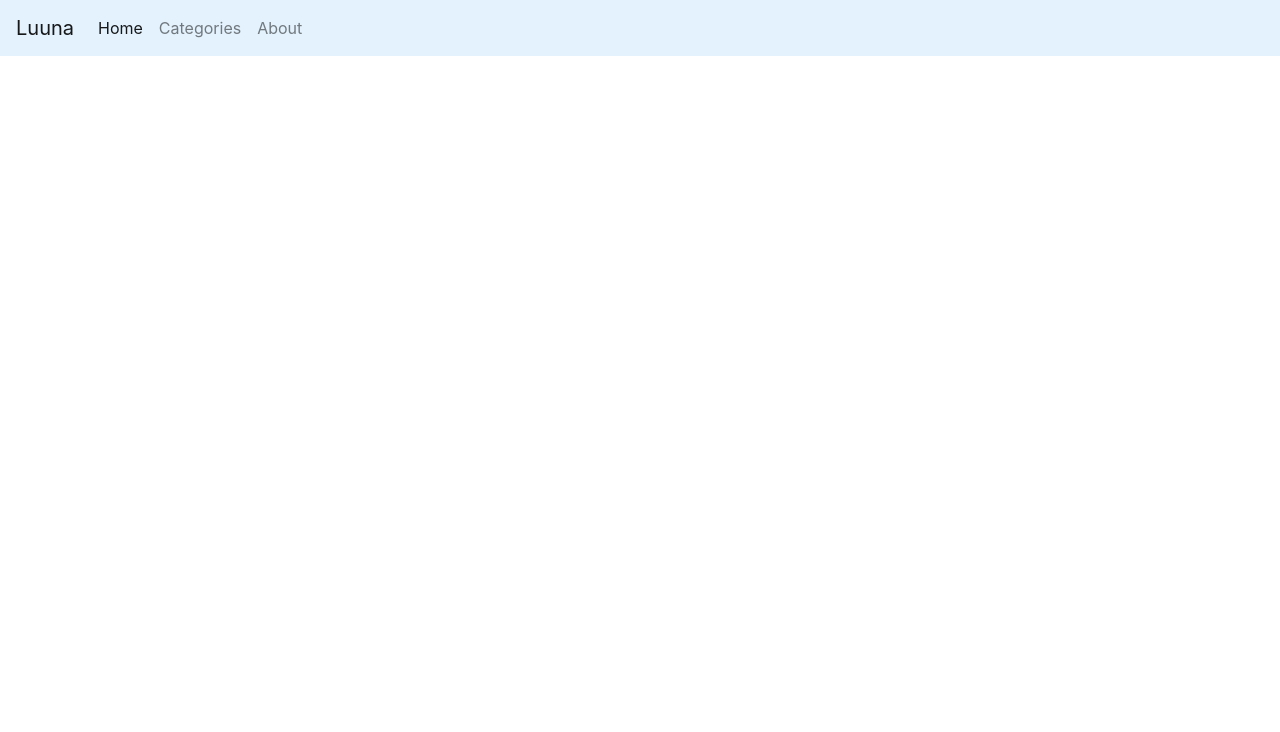
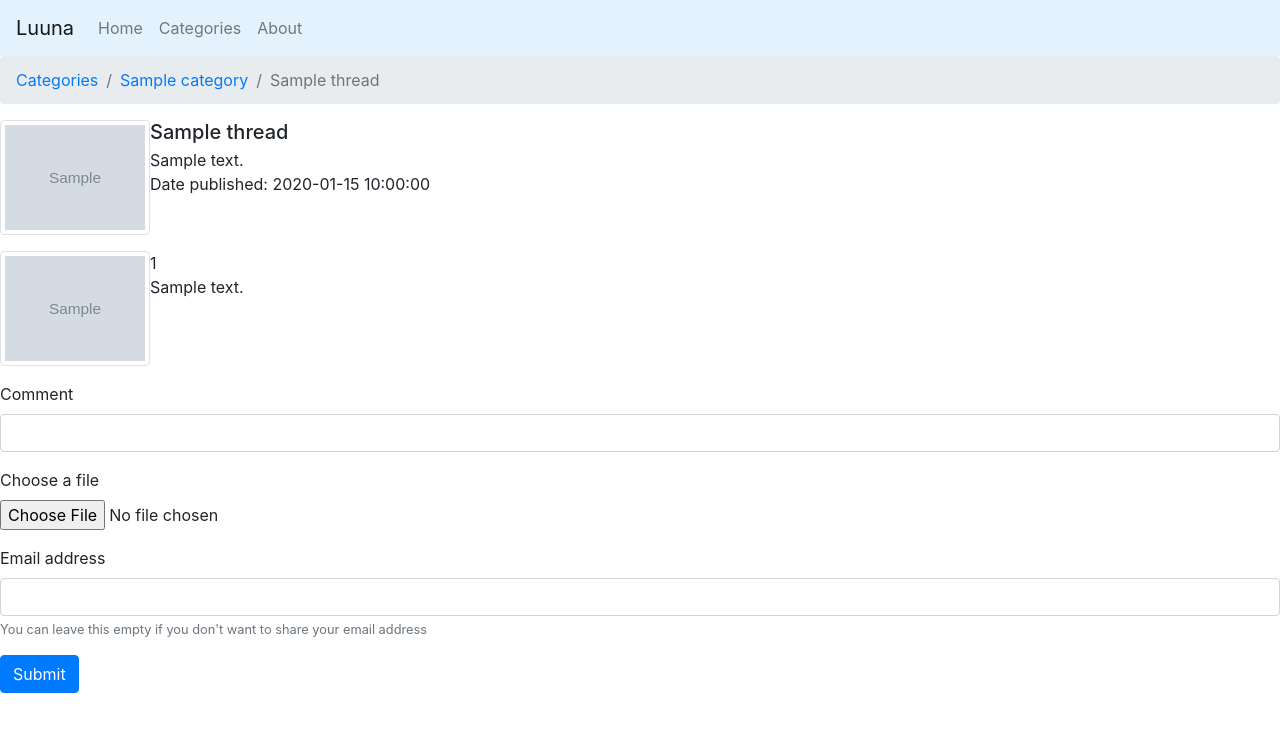
Before and after one commit to DanielFL0/LuunaBoard, a Flask app: page /board/1/thread/1 in a window 1280 px wide. Shown: the top 732 px of the page. Run offline with Flask 2, Linux system fonts and the light colour scheme; tables that the repository leaves empty hold one stand-in row (values such as "Sample post"); grey boxes marked "Sample" are stand-in pictures.

Commit message:
Modify thread.html

```diff
--- a/LuunaBoard/templates/thread.html
+++ b/LuunaBoard/templates/thread.html
@@ -21,8 +21,8 @@
 
         <div class="collapse navbar-collapse" id="navbarSupportedContent">
           <ul class="navbar-nav mr-auto">
-            <li class="nav-item active">
-              <a class="nav-link" href="{{ url_for('home') }}">Home<span class="sr-only">(current)</span></a>
+            <li class="nav-item">
+              <a class="nav-link" href="{{ url_for('home') }}">Home</a>
             </li>
             <li class="nav-item">
               <a class="nav-link" href="{{ url_for('categories') }}">Categories</a>
@@ -33,6 +33,53 @@
           </ul>
         </div>
       </nav>
-      <!--Rest of code below here-->
+      <!--Thread path-->
+      <nav aria-label="breadcrumb">
+        <ol class="breadcrumb">
+          <li class="breadcrumb-item"><a href="{{ url_for('categories') }}">Categories</a></li>
+          <li class="breadcrumb-item"><a href="{{ url_for('board', category=category.id) }}">{{ category.name }}</a></li>
+          <li class="breadcrumb-item active" aria-current="page">{{ thread.title }}</li>
+        </ol>
+      </nav>
+      <!--Thread display-->
+      <ul class="list-unstyled">
+          <li class="media">
+            <img src="{{ url_for('static', filename='media/' + thread.image) }}" class="img-thumbnail" alt="image" width="150" height="150">
+            <div class="media-body">
+              <h5 class="mt-0 mb-1">{{ thread.title }}</h5>
+                {{ thread.content}}<br>
+                Date published: {{ thread.date_posted}}
+            </div>
+          </li>
+      </ul>
+      <!--Comment display-->
+      <ul class="list-unstyled">
+        {% for comment in comments %}
+          <li class="media">
+            <img src="{{ url_for('static', filename='media/' + comment.image) }}" class="img-thumbnail" alt="image" width="150" height="150">
+            <div class="media-body">
+                {{ comment.id }}<br>
+                {{ comment.content}}
+            </div>
+          </li>
+        {% endfor %}
+      </ul>
+      <!--Form-->
+      <form method="post" enctype="multipart/form-data">
+        <div class="form-group">
+          <label for="exampleFormControlInput1">Comment</label>
+          <input type="text" class="form-control" name="content" id="content" required>
+        </div>
+        <div class="form-group">
+          <label for="exampleFormControlFile1">Choose a file</label>
+          <input type="file" class="form-control-file" name="image" id="image">
+        </div>
+        <div class="form-group">
+          <label for="exampleInputEmail1">Email address</label>
+          <input type="email" class="form-control" name="email" id="email" aria-describedby="emailHelp">
+          <small id="emailHelp" class="form-text text-muted">You can leave this empty if you don't want to share your email address</small>
+        </div>
+        <button type="submit" class="btn btn-primary">Submit</button>
+      </form>
   </body>
 </html>
```
